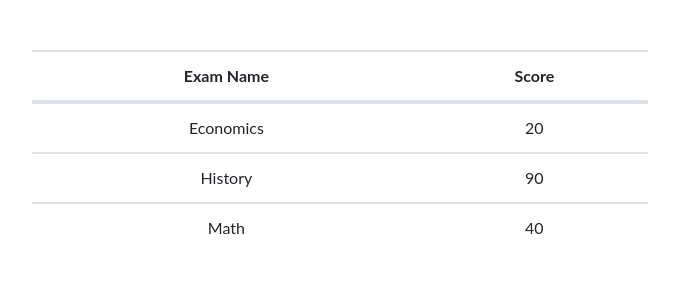
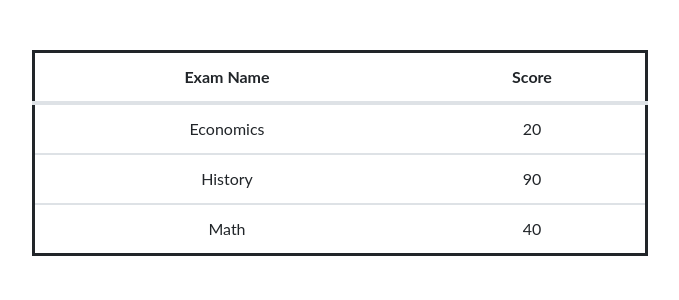
Before and after one commit to ameteku/ExamCouncilChainLink, a React (Create React App) app in the folder reactfrontend/: page /student/scores in a window 1280 px wide. Shown: the top 300 px of the page, without its empty margins (300-979 px from the left). Built offline with nearby package versions, Linux system fonts and the light colour scheme.

Commit message:
Modified ExamRegister and ExamScore

```diff
--- a/reactfrontend/src/ExamRegister.css
+++ b/reactfrontend/src/ExamRegister.css
@@ -77,4 +77,9 @@
     float: none;
     margin: auto;
     margin-top: 50px;
+    border: solid;
 }
+
+tr {
+    border:none;
+}
--- a/reactfrontend/src/ExamScore.js
+++ b/reactfrontend/src/ExamScore.js
@@ -2,7 +2,7 @@ import React from "react";
 
 function ExamScore(props){
 
-    return (<tr>
+    return (<tr className="tr">
         <td>{props.name}</td>
         <td>{props.score}</td>
     </tr>)
```
